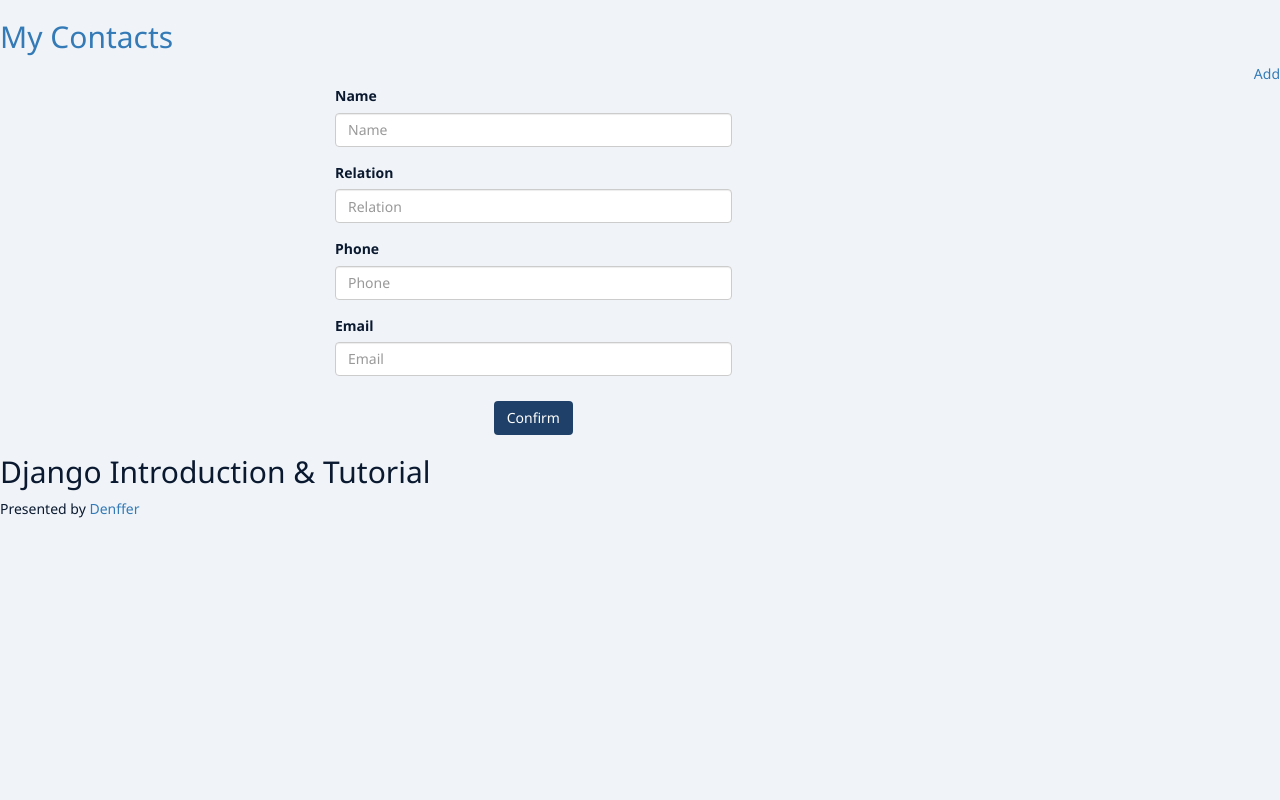
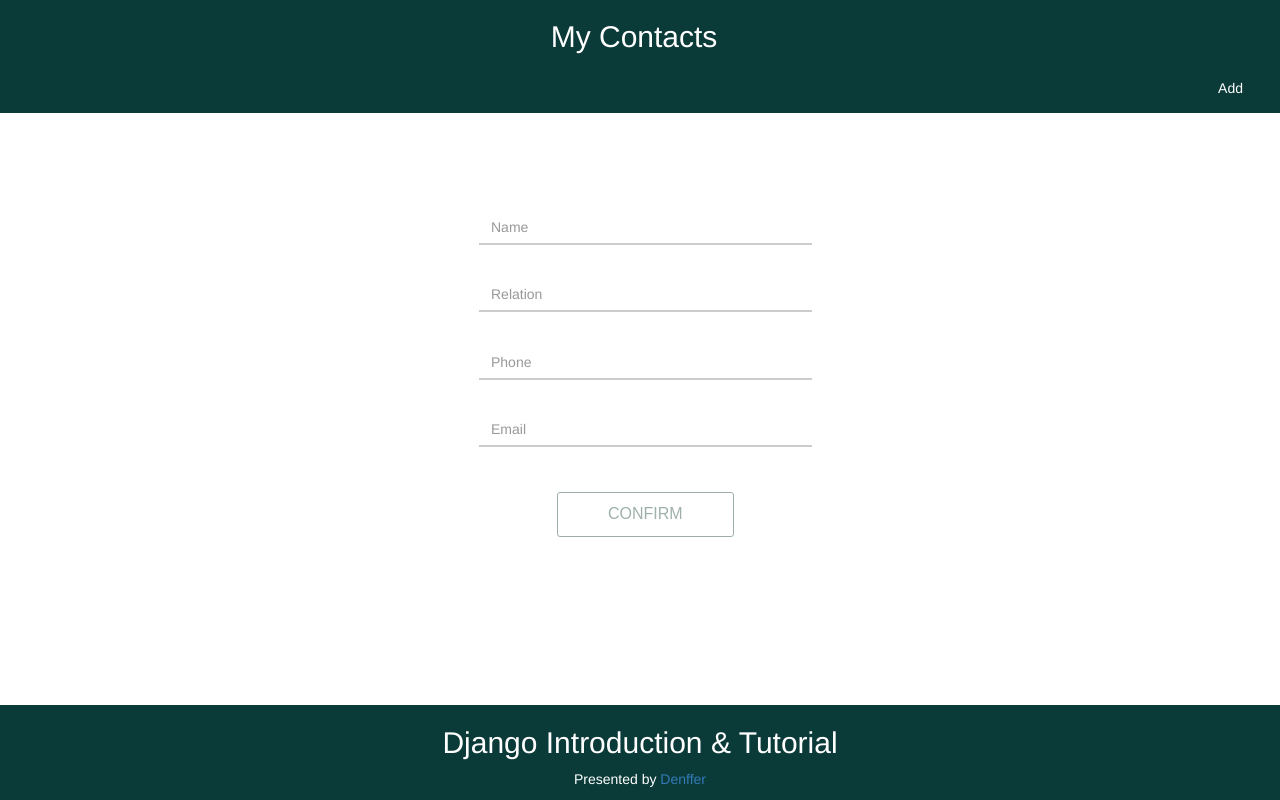
Before and after one commit to pe-odake/django-pro, a Django app: page /add/ in a window 1280 px wide. Run offline with Django 5.2, Linux system fonts and the light colour scheme; some libraries are stand-ins or nearby versions.

Commit message:
finalizado

```diff
--- /dev/null
+++ b/mycontacts/static/css/add.css
@@ -0,0 +1,59 @@
+textarea {
+	resize: none;
+}
+
+.container-add{
+	padding-top: 15%;
+	padding-left: 15%;
+}
+
+.form-label {
+	font-size: 13px;
+	color: #0B3B39;
+	margin: 0;
+	display: block;
+	opacity: 1;
+	-webkit-transition: .333s ease top, .333s ease opacity;
+	transition: .333s ease top, .333s ease opacity;
+}
+
+.form-control {
+	border-radius: 0;
+	border-color: #ccc;
+   	border-width: 0 0 2px 0;
+   	border-style: none none solid none;
+   	box-shadow: none;
+}
+
+.form-control:focus {
+	box-shadow: none;
+	border-color: #0B3B39;
+}
+
+.js-hide-label {
+	opacity: 0;
+}
+
+.js-unhighlight-label {
+	color: #999;
+}
+
+.btn{
+	background: 0 0 #ffffff;
+    border: 1px solid #9FB0A9;
+    border-radius: 3px;
+    color: #9FB0A9;
+    font-family: "Raleway", sans-serif;
+    font-size: 16px;
+    line-height: inherit;
+    margin: 30px 0;
+    padding: 10px 50px;
+    text-transform: uppercase;
+    transition: all 0.25s ease 0s;
+}
+
+.btn:hover,.btn:active, .btn:focus {
+	border-color: #0b3B39;
+	color: #0b3B39;
+	transform: translateX(-1px);
+}
--- /dev/null
+++ b/mycontacts/static/css/show.css
@@ -0,0 +1,125 @@
+html{
+	height: 100%;
+}
+.name{
+	font-size: 50px;
+}
+.email{
+	color: #0B6121;
+}
+.grid {
+  		overflow: hidden;
+		padding: 2em 2em;
+		max-width: 76em;
+		margin: 0 auto;
+		}
+		.grid li {
+
+			padding: 0 0.8em 1.3em ;
+		}
+		.grid li > div {
+		    border-bottom: 1.8px solid #cccccc;
+		    border-right: 1.4px solid #cccccc;
+		    border-left: 0.7px solid #cccccc;
+		    border-top: 0.6px solid #cccccc;
+
+			background: #ffffff;
+			padding: 7em 2em;
+			text-align: center;
+		}
+		.grid li a {
+			color: #0B6121;
+		}
+
+		@media all and (min-width: 27em) {
+			.grid li {
+				width: 100%;
+				float: left;
+			}
+		}
+
+		@media all and (min-width: 40em) {
+			.grid li {
+				width: 50%;
+			}
+			.grid li.wide {
+				width: 100%;
+			}
+		}
+		@media all and (min-width: 60em) {
+			.grid li {
+				width: 33%;
+			}
+			.grid li.wide {
+				width: 100%;
+			}
+		}
+.container-show{
+	padding-top: 10%;
+	padding-bottom: 7%;
+}
+
+.js-global-header-scrolling {
+ top: -4em; /* Height of the header */
+}
+
+body {
+  position: relative;
+  margin: 0;
+  min-height: 100%;
+}
+
+.footer {
+  color:white;
+  text-align: center;
+  padding: 0.5px;
+
+  width: 100%;
+  height: 95px;
+  background-color: #0b3B39;
+
+
+  position: absolute; /*keeps the footer at the bottom*/
+  right: 0;
+  bottom: 0;
+  left: 0;
+}
+
+.header {
+  color:white;
+  background-color: #0B3B39;
+  width: 100%;
+  position:fixed;
+  text-align: center;
+  transition: top .2s ease-in;
+}
+
+.header a {
+	text-decoration:none;
+	display:block;
+    color:white;
+	background: url(image url) center center no-repeat;
+	margin-right: 12px;
+	padding: 15px 25px;
+}
+
+.header a:hover {
+	text-decoration:none;
+    color:white;
+    background-color: #0B6121;
+    display:block;
+    padding: 15px 25px;
+}
+
+.header h2 a {
+	text-decoration:none;
+    color:white;
+	padding: 0px 0px;
+}
+
+.header h2 a:hover {
+	text-decoration:none;
+    color:white;
+    background-color: #0B3B39;
+    padding: 0px 0px
+}
--- a/mycontacts/templates/mycontacts/background.html
+++ b/mycontacts/templates/mycontacts/background.html
@@ -11,8 +11,8 @@
     <!-- Optional theme -->
     <link rel="stylesheet" href="https://maxcdn.bootstrapcdn.com/bootstrap/3.3.5/css/bootstrap-theme.min.css" integrity="sha384-aUGj/X2zp5rLCbBxumKTCw2Z50WgIr1vs/PFN4praOTvYXWlVyh2UtNUU0KAUhAX" crossorigin="anonymous">
 
-    <link rel="stylesheet" href="{% static 'css/forms-modern.css' %}">
-    <link rel="stylesheet" href="{% static 'css/modern-styles.css' %}">
+    <link rel="stylesheet" href="{% static 'css/add.css' %}">
+    <link rel="stylesheet" href="{% static 'css/show.css' %}">
 
     <script type="text/javascript" src="//code.jquery.com/jquery-1.11.3.min.js"></script>
     <script type="text/javascript" src="//code.jquery.com/jquery-migrate-1.2.1.min.js"></script>
--- a/mycontacts/templates/mycontacts/show.html
+++ b/mycontacts/templates/mycontacts/show.html
@@ -14,7 +14,7 @@
             <div class="email"><a href='{{ contact.email }}'>{{ contact.email }}</a> </div>
         </div>
         <button class="edit"><a href="{% url 'edit_contact' contact.id %}">Editar</a></button>
-        <button class="delete"><a href="/delete/{{ contact.id }}">Deletar</a></button>
+        <button class="delete"><a href="{% url 'delete_contact' contact.id %}">Deletar</a></button>
     </li>
     {%  endfor %}
 
--- a/webdev/urls.py
+++ b/webdev/urls.py
@@ -23,7 +23,7 @@ urlpatterns = [
     path('admin/', admin.site.urls),
     path('', views.show),
     path('add/', views.add),
-    path('detail/<int:contato_id>', views.detail, name='Ver Contato'),
+    path('detail/<int:contato_id>', views.detail, name='ver_contato'),
     path('edit/<int:contato_id>/', views.edit, name='edit_contact'),
-    path('delete/<int:contato_id>', views.delete, name='Contato_Deletado')
+    path('delete/<int:contato_id>', views.delete, name='delete_contact')
 ]
```
